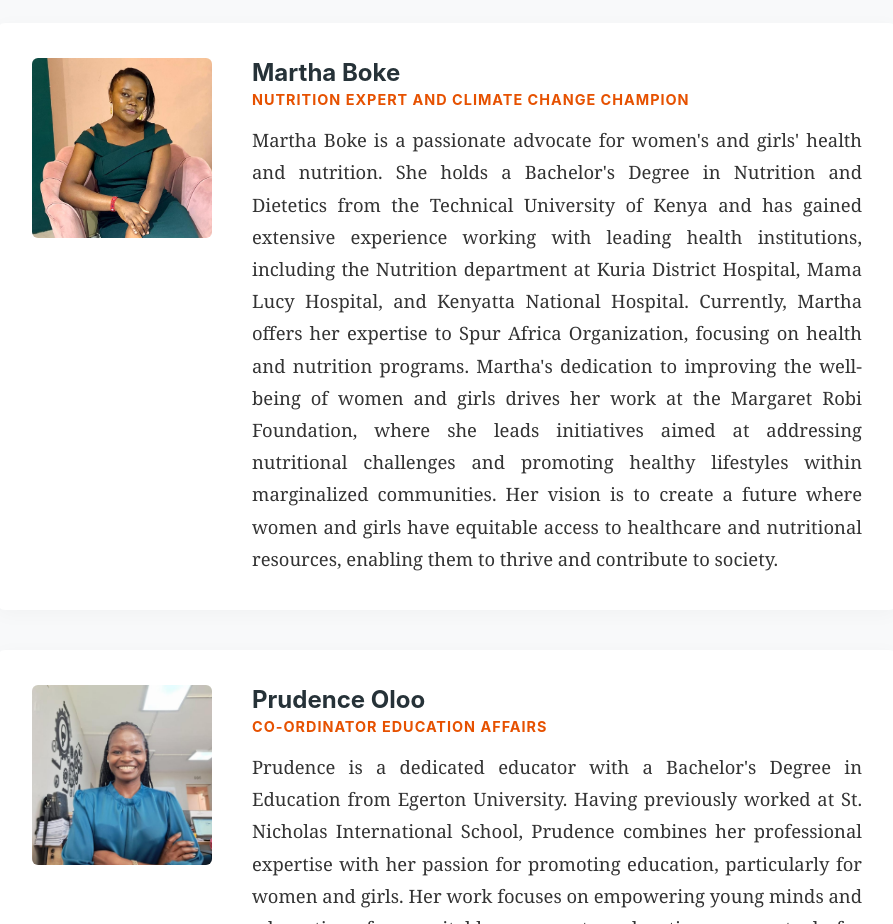
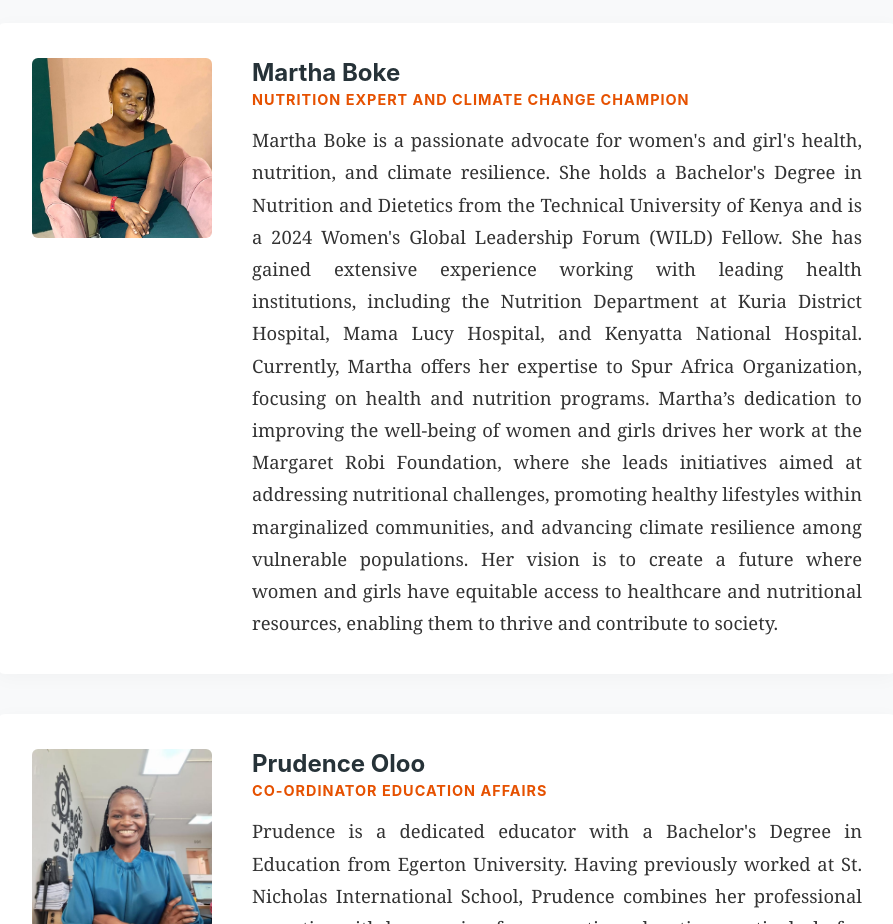
Before and after one commit to boyani-Otieno/gati-foundation, a React (Create React App) app: page /about in a window 1280 px wide. Shown: the part 2600-3524 px from the top of the page, without its empty margins (193-1086 px from the left). Built offline with nearby package versions, Linux system fonts and the light colour scheme.

Commit message:
edit leders section

```diff
--- a/src/components/about/About.jsx
+++ b/src/components/about/About.jsx
@@ -15,7 +15,7 @@ const About = () => {
       id: 2,
       name: "Martha Boke",
       title: "Nutrition Expert and Climate Change Champion",
-      text: "Martha Boke is a passionate advocate for women's and girls' health and nutrition. She holds a Bachelor's Degree in Nutrition and Dietetics from the Technical University of Kenya and has gained extensive experience working with leading health institutions, including the Nutrition department at Kuria District Hospital, Mama Lucy Hospital, and Kenyatta National Hospital. Currently, Martha offers her expertise to Spur Africa Organization, focusing on health and nutrition programs. Martha's dedication to improving the well-being of women and girls drives her work at the Margaret Robi Foundation, where she leads initiatives aimed at addressing nutritional challenges and promoting healthy lifestyles within marginalized communities. Her vision is to create a future where women and girls have equitable access to healthcare and nutritional resources, enabling them to thrive and contribute to society.",
+      text: "Martha Boke is a passionate advocate for women's and girl's health, nutrition, and climate resilience. She holds a Bachelor's Degree in Nutrition and Dietetics from the Technical University of Kenya and is a 2024 Women's Global Leadership Forum (WILD) Fellow. She has gained extensive experience working with leading health institutions, including the Nutrition Department at Kuria District Hospital, Mama Lucy Hospital, and Kenyatta National Hospital. Currently, Martha offers her expertise to Spur Africa Organization, focusing on health and nutrition programs. Martha’s dedication to improving the well-being of women and girls drives her work at the Margaret Robi Foundation, where she leads initiatives aimed at addressing nutritional challenges, promoting healthy lifestyles within marginalized communities, and advancing climate resilience among vulnerable populations. Her vision is to create a future where women and girls have equitable access to healthcare and nutritional resources, enabling them to thrive and contribute to society.",
       image: "/images/boke.jpeg",
     },
     {
```
